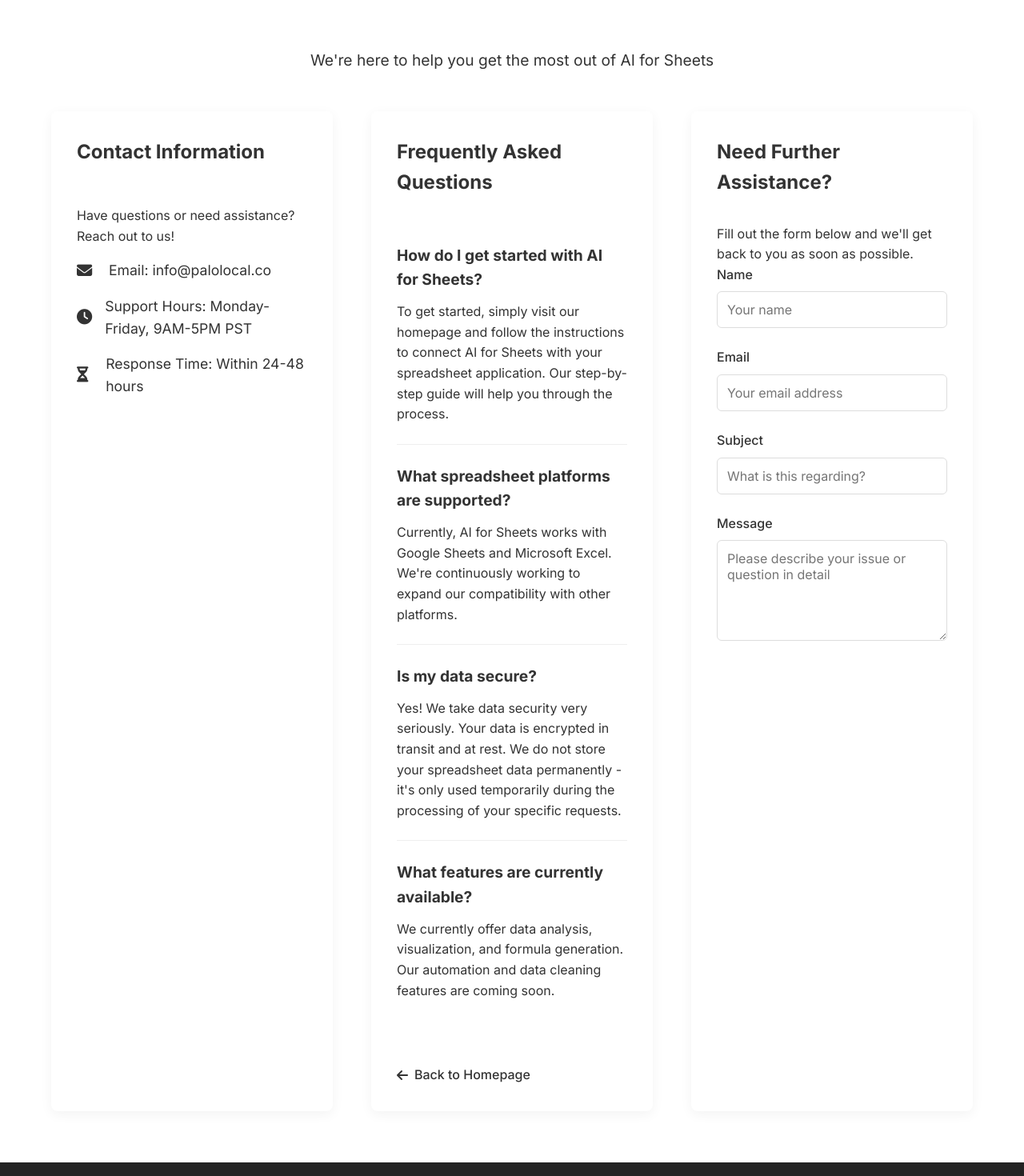
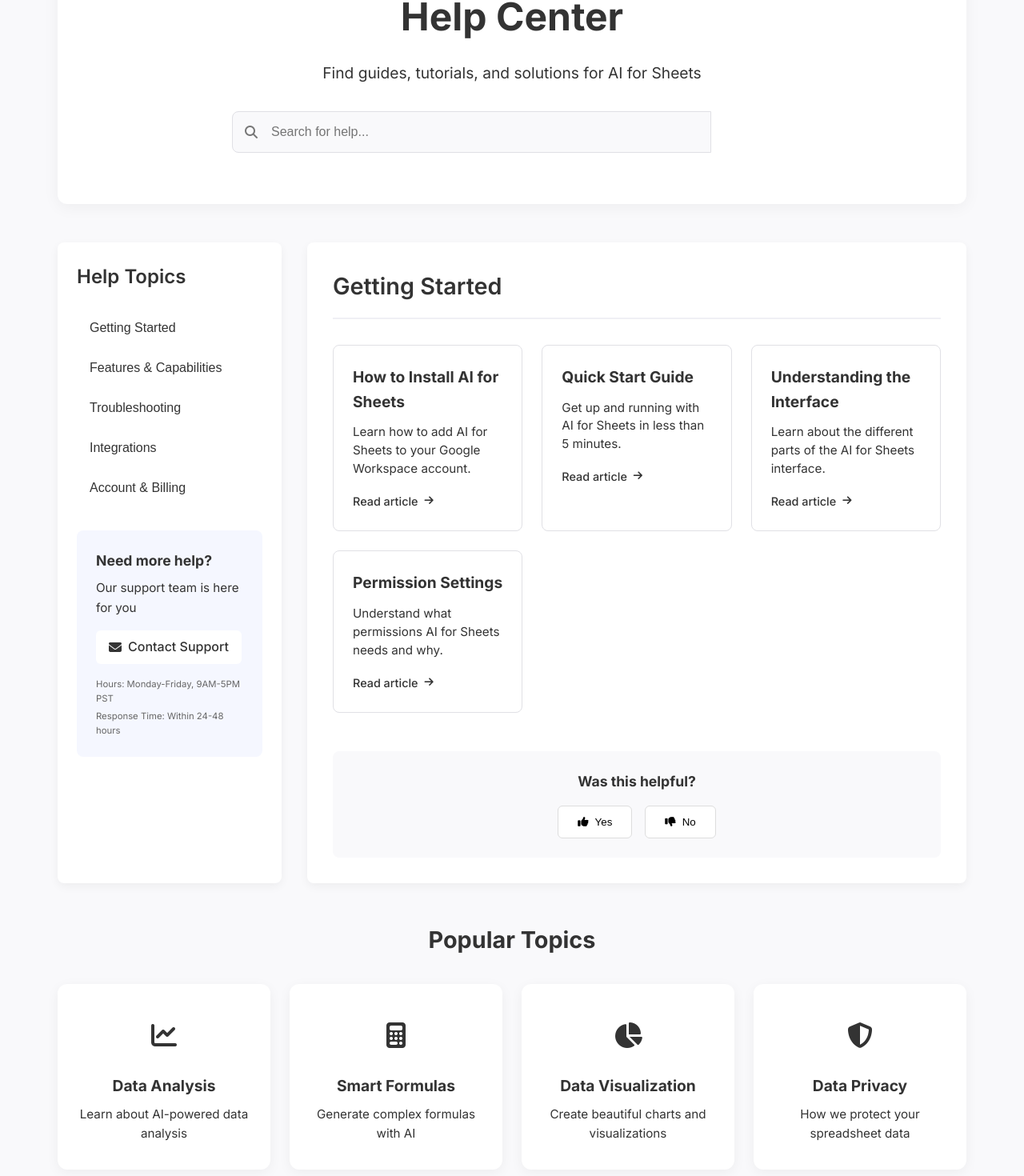
Before and after one commit to tea-dash/ai-for-sheets, a React (Vite) app: page /support in a window 1280 px wide. Shown: the part 327-1797 px from the top of the page at 80% size. Built offline with nearby package versions, Linux system fonts and the light colour scheme.

Commit message:
Update Support page to match Canva's help center design

```diff
--- a/src/components/Support.css
+++ b/src/components/Support.css
@@ -2,218 +2,410 @@
   display: flex;
   flex-direction: column;
   min-height: 100vh;
+  background-color: #f9f9fb;
 }
 
-.support-container {
+/* Main layout containers */
+.help-container {
   max-width: 1200px;
   margin: 0 auto;
-  padding: 2rem 1.5rem 4rem;
+  padding: 2rem 1rem 4rem;
   flex: 1;
 }
 
-.support-header {
+/* Header styles */
+.help-header {
   text-align: center;
   margin-bottom: 3rem;
-  padding-top: 2rem;
+  padding: 2rem 1rem 3rem;
+  background-color: white;
+  border-radius: 12px;
+  box-shadow: 0 4px 20px rgba(0, 0, 0, 0.05);
 }
 
-.support-header h1 {
+.help-header h1 {
   font-size: 2.5rem;
   margin-bottom: 1rem;
-  background: linear-gradient(90deg, var(--color-primary), var(--color-secondary));
-  -webkit-background-clip: text;
-  background-clip: text;
-  color: transparent;
+  color: var(--color-primary);
+  font-weight: 700;
 }
 
-.support-header p {
+.help-header p {
   font-size: 1.2rem;
   color: var(--color-text-secondary);
   max-width: 600px;
+  margin: 0 auto 2rem;
+}
+
+/* Search form */
+.search-form {
+  max-width: 700px;
   margin: 0 auto;
 }
 
-.support-content {
+.search-container {
+  display: flex;
+  position: relative;
+  align-items: center;
+}
+
+.search-icon {
+  position: absolute;
+  left: 16px;
+  color: #777;
+  font-size: 1rem;
+}
+
+.search-input {
+  flex: 1;
+  padding: 16px 16px 16px 48px;
+  border-radius: 8px 0 0 8px;
+  border: 1px solid #e0e0e5;
+  font-size: 1rem;
+  width: 100%;
+  background-color: #f9f9fb;
+  transition: all 0.3s;
+}
+
+.search-input:focus {
+  outline: none;
+  box-shadow: 0 0 0 2px rgba(var(--color-primary-rgb), 0.2);
+  background-color: white;
+}
+
+.search-button {
+  background-color: var(--color-primary);
+  color: white;
+  border: none;
+  padding: 16px 24px;
+  font-size: 1rem;
+  font-weight: 600;
+  border-radius: 0 8px 8px 0;
+  cursor: pointer;
+  transition: background-color 0.3s;
+}
+
+.search-button:hover {
+  background-color: var(--color-secondary);
+}
+
+/* Main content layout */
+.help-content {
   display: grid;
   grid-template-columns: 1fr;
-  gap: 3rem;
+  gap: 2rem;
+  margin-bottom: 3rem;
 }
 
-.support-section {
-  background: white;
+/* Sidebar styles */
+.help-sidebar {
+  background-color: white;
   border-radius: 8px;
-  padding: 2rem;
-  box-shadow: 0 4px 15px rgba(0, 0, 0, 0.05);
+  padding: 1.5rem;
+  box-shadow: 0 4px 12px rgba(0, 0, 0, 0.05);
 }
 
-.support-section h2 {
-  color: var(--color-primary);
+.help-sidebar h2 {
+  color: var(--color-text-primary);
   font-size: 1.5rem;
   margin-bottom: 1.5rem;
-  padding-bottom: 0.5rem;
-  border-bottom: 2px solid var(--color-accent);
-  display: inline-block;
+  font-weight: 600;
 }
 
-/* Contact section */
-.contact-info {
-  display: flex;
-  flex-direction: column;
-  gap: 1rem;
+.category-list {
+  list-style: none;
+  padding: 0;
+  margin: 0 0 2rem 0;
 }
 
-.contact-item {
-  display: flex;
-  align-items: center;
-  gap: 1rem;
-  font-size: 1.1rem;
+.category-list li {
+  margin-bottom: 0.5rem;
 }
 
-.contact-item i {
-  color: var(--color-primary);
-  font-size: 1.2rem;
-  width: 24px;
+.category-button {
+  background: none;
+  border: none;
+  color: var(--color-text-secondary);
+  font-size: 1rem;
+  padding: 0.75rem 1rem;
+  text-align: left;
+  width: 100%;
+  border-radius: 6px;
+  cursor: pointer;
+  transition: all 0.2s;
 }
 
-.contact-item a {
-  color: var(--color-secondary);
-  text-decoration: none;
-  transition: color 0.3s;
+.category-list li.active .category-button {
+  background-color: rgba(var(--color-primary-rgb), 0.1);
+  color: var(--color-primary);
+  font-weight: 500;
 }
 
-.contact-item a:hover {
-  text-decoration: underline;
+.category-button:hover {
+  background-color: rgba(var(--color-primary-rgb), 0.05);
 }
 
-/* FAQ section */
-.faq-section {
-  display: flex;
-  flex-direction: column;
-  gap: 1.5rem;
+/* Contact block in sidebar */
+.contact-block {
+  padding: 1.5rem;
+  background-color: #f5f7ff;
+  border-radius: 8px;
+  border-left: 4px solid var(--color-primary);
 }
 
-.faq-item {
-  border-bottom: 1px solid #eee;
-  padding-bottom: 1.5rem;
+.contact-block h3 {
+  font-size: 1.1rem;
+  margin-bottom: 0.5rem;
+  color: var(--color-text-primary);
 }
 
-.faq-item:last-of-type {
-  border-bottom: none;
+.contact-block p {
+  color: var(--color-text-secondary);
+  margin-bottom: 1rem;
+  font-size: 0.95rem;
 }
 
-.faq-item h3 {
-  color: var(--color-text-primary);
-  font-size: 1.2rem;
-  margin-bottom: 0.75rem;
-}
-
-.faq-item p {
-  color: var(--color-text-secondary);
-  line-height: 1.6;
-}
-
-.back-link {
+.contact-link {
   display: inline-flex;
   align-items: center;
   gap: 0.5rem;
   color: var(--color-primary);
   text-decoration: none;
   font-weight: 500;
-  margin-top: 2rem;
-  transition: color 0.3s;
+  margin-bottom: 1rem;
+  padding: 0.5rem 1rem;
+  background-color: white;
+  border-radius: 6px;
+  border: 1px solid rgba(var(--color-primary-rgb), 0.2);
+  transition: all 0.2s;
 }
 
-.back-link:hover {
+.contact-link:hover {
+  background-color: rgba(var(--color-primary-rgb), 0.1);
+}
+
+.support-hours {
+  display: flex;
+  flex-direction: column;
+  gap: 0.25rem;
+  color: #666;
+  font-size: 0.85rem;
+}
+
+/* Main content area */
+.help-main {
+  background-color: white;
+  border-radius: 8px;
+  padding: 2rem;
+  box-shadow: 0 4px 12px rgba(0, 0, 0, 0.05);
+}
+
+.help-main h2 {
+  color: var(--color-text-primary);
+  font-size: 1.8rem;
+  margin-bottom: 2rem;
+  font-weight: 600;
+  border-bottom: 2px solid #f0f0f5;
+  padding-bottom: 1rem;
+}
+
+/* Articles grid */
+.article-grid {
+  display: grid;
+  grid-template-columns: 1fr;
+  gap: 1.5rem;
+  margin-bottom: 3rem;
+}
+
+.help-article {
+  padding: 1.5rem;
+  border-radius: 8px;
+  border: 1px solid #e0e0e5;
+  transition: all 0.3s;
+}
+
+.help-article:hover {
+  transform: translateY(-3px);
+  box-shadow: 0 6px 16px rgba(0, 0, 0, 0.05);
+  border-color: rgba(var(--color-primary-rgb), 0.3);
+}
+
+.help-article h3 {
+  margin-bottom: 0.75rem;
+  font-size: 1.2rem;
+}
+
+.help-article h3 a {
+  color: var(--color-text-primary);
+  text-decoration: none;
+  transition: color 0.2s;
+}
+
+.help-article h3 a:hover {
+  color: var(--color-primary);
+}
+
+.help-article p {
+  color: var(--color-text-secondary);
+  margin-bottom: 1rem;
+  font-size: 0.95rem;
+  line-height: 1.5;
+}
+
+.read-more {
+  display: inline-flex;
+  align-items: center;
+  gap: 0.5rem;
+  color: var(--color-primary);
+  text-decoration: none;
+  font-weight: 500;
+  font-size: 0.9rem;
+  transition: color 0.2s;
+}
+
+.read-more:hover {
   color: var(--color-secondary);
 }
 
-/* Contact form */
-.contact-form {
+.read-more i {
+  font-size: 0.8rem;
+  transition: transform 0.2s;
+}
+
+.read-more:hover i {
+  transform: translateX(3px);
+}
+
+/* Feedback section */
+.help-feedback {
+  background-color: #f9f9fb;
+  padding: 1.5rem;
+  border-radius: 8px;
+  text-align: center;
+}
+
+.help-feedback h3 {
+  margin-bottom: 1rem;
+  font-size: 1.1rem;
+  color: var(--color-text-primary);
+}
+
+.feedback-buttons {
   display: flex;
-  flex-direction: column;
+  justify-content: center;
+  gap: 1rem;
+}
+
+.feedback-button {
+  display: flex;
+  align-items: center;
+  gap: 0.5rem;
+  padding: 0.75rem 1.5rem;
+  border: 1px solid #ddd;
+  background-color: white;
+  border-radius: 6px;
+  cursor: pointer;
+  transition: all 0.2s;
+}
+
+.feedback-button:hover {
+  border-color: var(--color-primary);
+  color: var(--color-primary);
+}
+
+/* Popular topics section */
+.popular-topics {
+  margin-top: 3rem;
+}
+
+.popular-topics h2 {
+  text-align: center;
+  margin-bottom: 2rem;
+  font-size: 1.8rem;
+  color: var(--color-text-primary);
+}
+
+.topics-grid {
+  display: grid;
+  grid-template-columns: 1fr;
   gap: 1.5rem;
 }
 
-.form-group {
+.topic-card {
   display: flex;
   flex-direction: column;
-  gap: 0.5rem;
+  align-items: center;
+  text-align: center;
+  padding: 2rem 1.5rem;
+  background-color: white;
+  border-radius: 12px;
+  box-shadow: 0 4px 16px rgba(0, 0, 0, 0.05);
+  text-decoration: none;
+  transition: all 0.3s;
 }
 
-.form-group label {
-  font-weight: 500;
-  color: var(--color-text-primary);
+.topic-card:hover {
+  transform: translateY(-5px);
+  box-shadow: 0 12px 24px rgba(0, 0, 0, 0.07);
 }
 
-.form-group input,
-.form-group textarea {
-  padding: 0.75rem;
-  border-radius: 6px;
-  border: 1px solid #ddd;
-  font-size: 1rem;
-  font-family: inherit;
-  transition: border-color 0.3s;
+.topic-card i {
+  font-size: 2rem;
+  color: var(--color-primary);
+  margin-bottom: 1rem;
+  padding: 1rem;
+  background-color: rgba(var(--color-primary-rgb), 0.1);
+  border-radius: 50%;
 }
 
-.form-group input:focus,
-.form-group textarea:focus {
-  outline: none;
-  border-color: var(--color-primary);
-  box-shadow: 0 0 0 2px rgba(var(--color-primary-rgb), 0.1);
+.topic-card h3 {
+  font-size: 1.2rem;
+  color: var(--color-text-primary);
+  margin-bottom: 0.5rem;
 }
 
-.submit-button {
-  background: linear-gradient(90deg, var(--color-primary), var(--color-secondary));
-  color: white;
-  border: none;
-  padding: 0.75rem 1.5rem;
-  font-size: 1rem;
-  font-weight: 600;
-  border-radius: 6px;
-  cursor: pointer;
-  transition: transform 0.3s, box-shadow 0.3s;
-  margin-top: 1rem;
-  align-self: flex-start;
-}
-
-.submit-button:hover {
-  transform: translateY(-2px);
-  box-shadow: 0 4px 12px rgba(var(--color-primary-rgb), 0.3);
-}
-
-.submit-button:active {
-  transform: translateY(0);
+.topic-card p {
+  color: var(--color-text-secondary);
+  font-size: 0.95rem;
 }
 
 /* Responsive styles */
 @media (min-width: 768px) {
-  .support-content {
-    grid-template-columns: 1fr 1fr;
+  .help-container {
+    padding: 2rem 2rem 4rem;
   }
 
-  .faq-section {
-    grid-column: span 2;
+  .help-content {
+    grid-template-columns: 250px 1fr;
+  }
+
+  .article-grid {
+    grid-template-columns: repeat(2, 1fr);
+  }
+
+  .topics-grid {
+    grid-template-columns: repeat(2, 1fr);
   }
 }
 
 @media (min-width: 1024px) {
-  .support-header h1 {
+  .help-header {
+    padding: 3rem 2rem 4rem;
+  }
+
+  .help-header h1 {
     font-size: 3rem;
   }
 
-  .support-content {
-    grid-template-columns: 1fr 1fr 1fr;
+  .help-content {
+    grid-template-columns: 280px 1fr;
   }
 
-  .contact-info {
-    grid-column: span 1;
+  .article-grid {
+    grid-template-columns: repeat(3, 1fr);
   }
 
-  .faq-section {
-    grid-column: span 1;
-  }
-
-  .help-form {
-    grid-column: span 1;
+  .topics-grid {
+    grid-template-columns: repeat(4, 1fr);
   }
 }
--- a/src/components/Support.jsx
+++ b/src/components/Support.jsx
@@ -1,95 +1,243 @@
-import React from 'react';
+import React, { useState } from 'react';
 import { Link } from 'react-router-dom';
 import './Support.css';
 import Navbar from './Navbar';
 import Footer from './Footer';
 
 const Support = () => {
+  const [searchQuery, setSearchQuery] = useState('');
+  const [activeCategory, setActiveCategory] = useState('getting-started');
+
+  const handleSearch = (e) => {
+    e.preventDefault();
+    // In a real implementation, this would filter the help content
+    console.log('Searching for:', searchQuery);
+  };
+
+  const categories = [
+    { id: 'getting-started', name: 'Getting Started' },
+    { id: 'features', name: 'Features & Capabilities' },
+    { id: 'troubleshooting', name: 'Troubleshooting' },
+    { id: 'integrations', name: 'Integrations' },
+    { id: 'account', name: 'Account & Billing' },
+  ];
+
+  const helpContent = {
+    'getting-started': [
+      {
+        id: 'gs-1',
+        title: 'How to Install AI for Sheets',
+        description: 'Learn how to add AI for Sheets to your Google Workspace account.',
+        url: '#install'
+      },
+      {
+        id: 'gs-2',
+        title: 'Quick Start Guide',
+        description: 'Get up and running with AI for Sheets in less than 5 minutes.',
+        url: '#quickstart'
+      },
+      {
+        id: 'gs-3',
+        title: 'Understanding the Interface',
+        description: 'Learn about the different parts of the AI for Sheets interface.',
+        url: '#interface'
+      },
+      {
+        id: 'gs-4',
+        title: 'Permission Settings',
+        description: 'Understand what permissions AI for Sheets needs and why.',
+        url: '#permissions'
+      }
+    ],
+    'features': [
+      {
+        id: 'ft-1',
+        title: 'Data Analysis Features',
+        description: 'Discover how AI can help analyze your spreadsheet data.',
+        url: '#analysis'
+      },
+      {
+        id: 'ft-2',
+        title: 'Visualization Tools',
+        description: 'Learn how to create powerful visualizations from your data.',
+        url: '#visualization'
+      },
+      {
+        id: 'ft-3',
+        title: 'Formula Generation',
+        description: 'Let AI help you create complex formulas with simple language.',
+        url: '#formulas'
+      },
+      {
+        id: 'ft-4',
+        title: 'Coming Soon: Automation',
+        description: 'Preview of upcoming automation features.',
+        url: '#automation'
+      }
+    ],
+    'troubleshooting': [
+      {
+        id: 'ts-1',
+        title: 'Connection Issues',
+        description: 'Troubleshoot problems connecting AI for Sheets to your spreadsheets.',
+        url: '#connection'
+      },
+      {
+        id: 'ts-2',
+        title: 'Performance Optimization',
+        description: 'Tips to improve performance with large spreadsheets.',
+        url: '#performance'
+      },
+      {
+        id: 'ts-3',
+        title: 'Common Error Messages',
+        description: 'Solutions for frequently encountered error messages.',
+        url: '#errors'
+      }
+    ],
+    'integrations': [
+      {
+        id: 'in-1',
+        title: 'Google Sheets Integration',
+        description: 'Detailed guide for using AI for Sheets with Google Sheets.',
+        url: '#google-sheets'
+      },
+      {
+        id: 'in-2',
+        title: 'Microsoft Excel Integration',
+        description: 'How to use AI for Sheets with Microsoft Excel.',
+        url: '#excel'
+      },
+      {
+        id: 'in-3',
+        title: 'Data Source Connections',
+        description: 'Connect to external data sources for analysis.',
+        url: '#data-sources'
+      }
+    ],
+    'account': [
+      {
+        id: 'ac-1',
+        title: 'Account Settings',
+        description: 'Manage your AI for Sheets account settings.',
+        url: '#account-settings'
+      },
+      {
+        id: 'ac-2',
+        title: 'Subscription Plans',
+        description: 'Information about different subscription tiers and features.',
+        url: '#subscriptions'
+      },
+      {
+        id: 'ac-3',
+        title: 'User Management',
+        description: 'Add and manage users for team accounts.',
+        url: '#users'
+      }
+    ]
+  };
+
   return (
     <div className="support-page">
       <Navbar />
 
-      <div className="support-container">
-        <div className="support-header">
-          <h1>Support</h1>
-          <p>We're here to help you get the most out of AI for Sheets</p>
+      <div className="help-container">
+        <div className="help-header">
+          <h1>Help Center</h1>
+          <p>Find guides, tutorials, and solutions for AI for Sheets</p>
+
+          <form className="search-form" onSubmit={handleSearch}>
+            <div className="search-container">
+              <i className="fas fa-search search-icon"></i>
+              <input
+                type="text"
+                placeholder="Search for help..."
+                value={searchQuery}
+                onChange={(e) => setSearchQuery(e.target.value)}
+                className="search-input"
+              />
+              <button type="submit" className="search-button">Search</button>
+            </div>
+          </form>
         </div>
 
-        <div className="support-content">
-          <div className="support-section contact-info">
-            <h2>Contact Information</h2>
-            <p>Have questions or need assistance? Reach out to us!</p>
-            <div className="contact-item">
-              <i className="fas fa-envelope"></i>
-              <span>Email: <a href="mailto:info@palolocal.co">info@palolocal.co</a></span>
+        <div className="help-content">
+          <aside className="help-sidebar">
+            <h2>Help Topics</h2>
+            <ul className="category-list">
+              {categories.map((category) => (
+                <li key={category.id} className={activeCategory === category.id ? 'active' : ''}>
+                  <button
+                    onClick={() => setActiveCategory(category.id)}
+                    className="category-button"
+                  >
+                    {category.name}
+                  </button>
+                </li>
+              ))}
+            </ul>
+
+            <div className="contact-block">
+              <h3>Need more help?</h3>
+              <p>Our support team is here for you</p>
+              <a href="mailto:info@palolocal.co" className="contact-link">
+                <i className="fas fa-envelope"></i> Contact Support
+              </a>
+              <div className="support-hours">
+                <small>Hours: Monday-Friday, 9AM-5PM PST</small>
+                <small>Response Time: Within 24-48 hours</small>
+              </div>
             </div>
-            <div className="contact-item">
-              <i className="fas fa-clock"></i>
-              <span>Support Hours: Monday-Friday, 9AM-5PM PST</span>
-            </div>
-            <div className="contact-item">
-              <i className="fas fa-hourglass-half"></i>
-              <span>Response Time: Within 24-48 hours</span>
-            </div>
-          </div>
+          </aside>
 
-          <div className="support-section faq-section">
-            <h2>Frequently Asked Questions</h2>
+          <main className="help-main">
+            <h2>{categories.find(cat => cat.id === activeCategory).name}</h2>
 
-            <div className="faq-item">
-              <h3>How do I get started with AI for Sheets?</h3>
-              <p>To get started, simply visit our homepage and follow the instructions to connect AI for Sheets with your spreadsheet application. Our step-by-step guide will help you through the process.</p>
+            <div className="article-grid">
+              {helpContent[activeCategory].map((article) => (
+                <article key={article.id} className="help-article">
+                  <h3><a href={article.url}>{article.title}</a></h3>
+                  <p>{article.description}</p>
+                  <a href={article.url} className="read-more">Read article <i className="fas fa-arrow-right"></i></a>
+                </article>
+              ))}
             </div>
 
-            <div className="faq-item">
-              <h3>What spreadsheet platforms are supported?</h3>
-              <p>Currently, AI for Sheets works with Google Sheets and Microsoft Excel. We're continuously working to expand our compatibility with other platforms.</p>
+            <div className="help-feedback">
+              <h3>Was this helpful?</h3>
+              <div className="feedback-buttons">
+                <button className="feedback-button"><i className="fas fa-thumbs-up"></i> Yes</button>
+                <button className="feedback-button"><i className="fas fa-thumbs-down"></i> No</button>
+              </div>
             </div>
+          </main>
+        </div>
 
-            <div className="faq-item">
-              <h3>Is my data secure?</h3>
-              <p>Yes! We take data security very seriously. Your data is encrypted in transit and at rest. We do not store your spreadsheet data permanently - it's only used temporarily during the processing of your specific requests.</p>
-            </div>
-
-            <div className="faq-item">
-              <h3>What features are currently available?</h3>
-              <p>We currently offer data analysis, visualization, and formula generation. Our automation and data cleaning features are coming soon.</p>
-            </div>
-
-            <Link to="/" className="back-link">
-              <i className="fas fa-arrow-left"></i> Back to Homepage
-            </Link>
+        <section className="popular-topics">
+          <h2>Popular Topics</h2>
+          <div className="topics-grid">
+            <a href="#data-analysis" className="topic-card">
+              <i className="fas fa-chart-line"></i>
+              <h3>Data Analysis</h3>
+              <p>Learn about AI-powered data analysis</p>
+            </a>
+            <a href="#formulas" className="topic-card">
+              <i className="fas fa-calculator"></i>
+              <h3>Smart Formulas</h3>
+              <p>Generate complex formulas with AI</p>
+            </a>
+            <a href="#charts" className="topic-card">
+              <i className="fas fa-chart-pie"></i>
+              <h3>Data Visualization</h3>
+              <p>Create beautiful charts and visualizations</p>
+            </a>
+            <a href="#privacy" className="topic-card">
+              <i className="fas fa-shield-alt"></i>
+              <h3>Data Privacy</h3>
+              <p>How we protect your spreadsheet data</p>
+            </a>
           </div>
-
-          <div className="support-section help-form">
-            <h2>Need Further Assistance?</h2>
-            <p>Fill out the form below and we'll get back to you as soon as possible.</p>
-
-            <form className="contact-form">
-              <div className="form-group">
-                <label htmlFor="name">Name</label>
-                <input type="text" id="name" name="name" placeholder="Your name" required />
-              </div>
-
-              <div className="form-group">
-                <label htmlFor="email">Email</label>
-                <input type="email" id="email" name="email" placeholder="Your email address" required />
-              </div>
-
-              <div className="form-group">
-                <label htmlFor="subject">Subject</label>
-                <input type="text" id="subject" name="subject" placeholder="What is this regarding?" required />
-              </div>
-
-              <div className="form-group">
-                <label htmlFor="message">Message</label>
-                <textarea id="message" name="message" rows="5" placeholder="Please describe your issue or question in detail" required></textarea>
-              </div>
-
-              <button type="submit" className="submit-button">Send Message</button>
-            </form>
-          </div>
-        </div>
+        </section>
       </div>
 
       <Footer />
```
